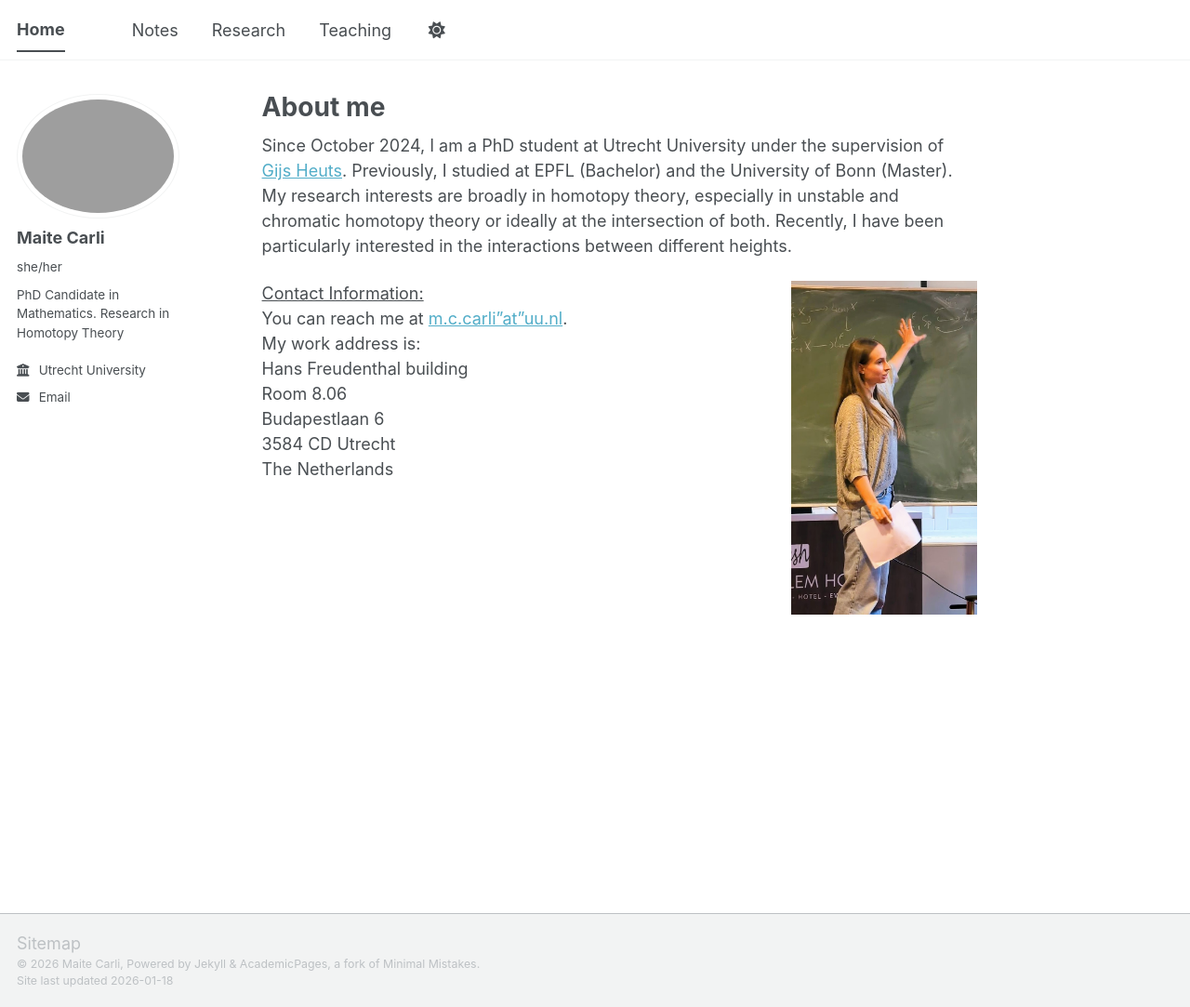
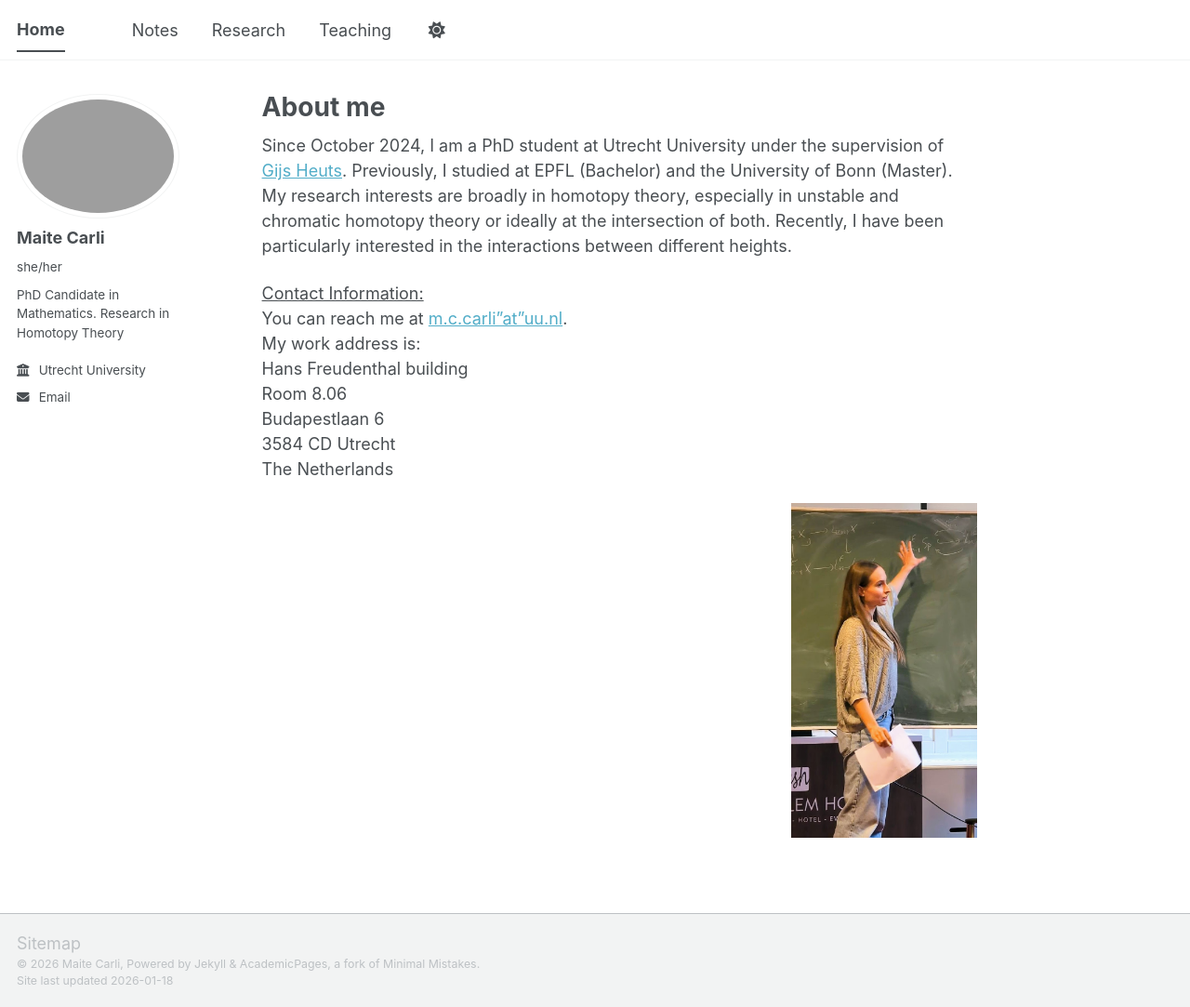
Before and after one commit to Maite-Carli/Maite-Carli.github.io, a Jekyll site: the page built from _pages/about.md, in a window 1280 px wide and 1083 px high. Shown: the whole window at 93% size. Built offline with Jekyll 4.4.1, drawn with Linux system fonts in a browser that asks for light colours; a script bundle is joined from its source files by our own code; library files that are not in the unit come from our copies.

Commit message:
Update about.md

```diff
--- a/_pages/about.md
+++ b/_pages/about.md
@@ -10,7 +10,6 @@ redirect_from:
 Since October 2024, I am a PhD student at Utrecht University under the supervision of [Gijs Heuts](https://sites.google.com/site/gijsheuts/home). Previously, I studied at EPFL (Bachelor) and the University of Bonn (Master).
 My research interests are broadly in homotopy theory, especially in unstable and chromatic homotopy theory or ideally at the intersection of both. Recently, I have been particularly interested in the interactions between different heights.
 
-<img src="../images/IMG_7860.JPG" alt="My Picture" width="200" style="float:right; margin-left: 15px;">
 
 <span style="text-decoration: underline;">Contact Information:</span>
 You can reach me at [m.c.carli"at"uu.nl](mailto:m.c.carli@uu.nl).
@@ -20,3 +19,5 @@ Room 8.06
 Budapestlaan 6
 3584 CD Utrecht
 The Netherlands
+
+<img src="../images/IMG_7860.JPG" alt="My Picture" width="200" style="float:right; margin-left: 15px;">
```
